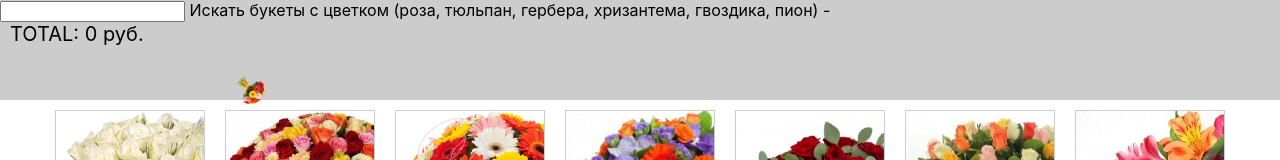
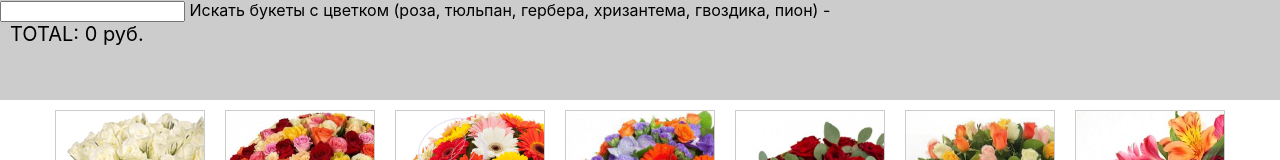
Before and after one commit to LeoUral/flowers_shop, a React (Create React App) app: page / in a window 1280 px wide. Shown: the top 160 px of the page. Built offline with nearby package versions, Linux system fonts and the light colour scheme.

Commit message:
отключение анимации

```diff
--- a/src/components/Header.js
+++ b/src/components/Header.js
@@ -32,12 +32,12 @@ class Header extends React.Component {
         return (
             <>
                 <div className="header">
-                    <div className="animation_block" >
+                    {/* <div className="animation_block" >
                         <img src={image_1} alt="pic" />
                     </div>
                     <div className="animation_block2 invisible_block" >
                         <img src={image_2} alt="pic" />
-                    </div>
+                    </div> */}
                     <HeaderSearch />
                     <HeaderTotal />
                 </div>
```
Also changed, not shown: 1 other file (tests, documents, lock files or other folders).
